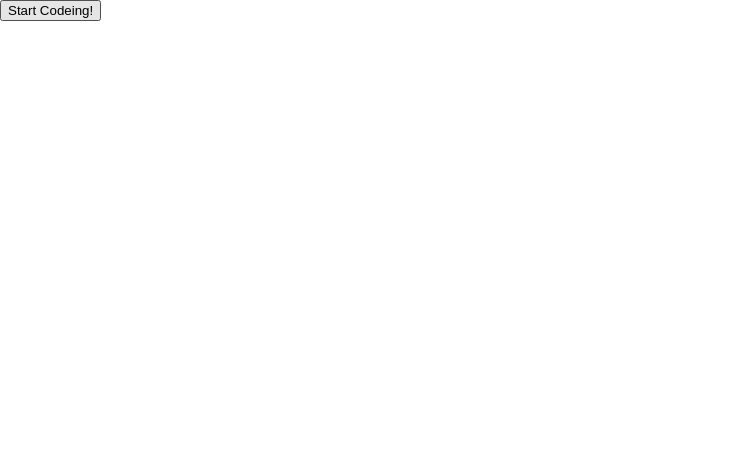
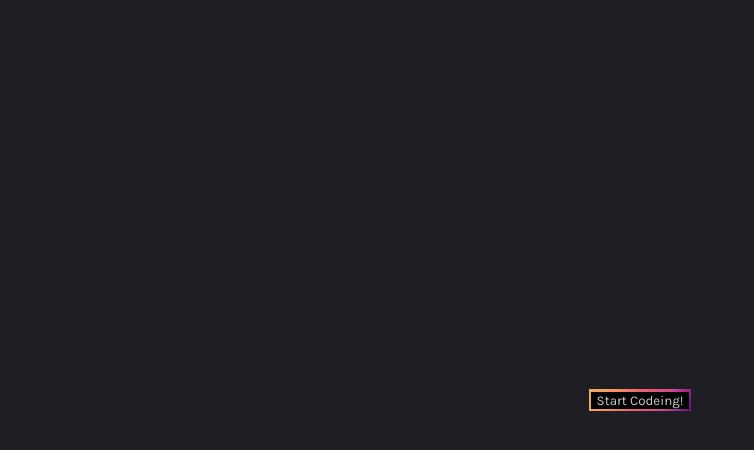
Before and after one commit to AdamXiang/CSS-Challenges, a plain HTML site: page Challenge1/index.html in a window 1280 px wide. Shown: the whole page, without its empty margins (0-754 px from the left). Drawn offline with Linux system fonts and the light colour scheme.

Commit message:
create colorful button

```diff
--- a/Challenge1/index.css
+++ b/Challenge1/index.css
@@ -2,6 +2,8 @@ html,
 body {
   margin: 0;
   padding: 0;
+  background-color: var(--body-bg);
+  font-family: var(--font-family);
 }
 
 :root {
@@ -16,3 +18,61 @@ body {
   --grade-color1: #ce4993;
   --grade-color1: #6a0d83;
 }
+
+.container {
+  display: flex;
+  justify-content: center;
+  align-items: center;
+  height: 100vh;
+}
+
+.button-border {
+  background: linear-gradient(
+    115deg,
+    #eeaf61,
+    #fb9062,
+    #ee5d6c,
+    #ce4993,
+    #6a0d83
+  );
+  padding: 0.7px 2px 2px 2px;
+}
+
+.button {
+  border: none;
+  background: var(--btn-bg);
+  color: var(--btn-color);
+  padding: 1em, 1.5em;
+  font-family: inherit; /* # button element will keep the browser default font, unless you specify */
+  letter-spacing: 0.1 em;
+  /* Another way to do border gradient
+  border-image:  linear-gradient(
+    115deg,
+    #eeaf61,
+    #fb9062,
+    #ee5d6c,
+    #ce4993,
+    #6a0d83
+  );
+  border-image-slice: 1;
+
+  But this way cannot be compatiable with border-raduis
+
+  */
+}
+
+.button-border:hover {
+  background: linear-gradient(
+    230deg,
+    #eeaf61,
+    #fb9062,
+    #ee5d6c,
+    #ce4993,
+    #6a0d83
+  );
+}
+
+.button-border:hover .button {
+  color: var(--btb-color-hover);
+  padding: 1.1em, 1.6em;
+}
--- a/Challenge1/index.html
+++ b/Challenge1/index.html
@@ -3,9 +3,14 @@
   <head>
     <meta charset="UTF-8" />
     <meta name="viewport" content="width=device-width, initial-scale=1.0" />
-    <title>Document</title>
+    <title>Colorful Button</title>
     <link rel="stylesheet" href="index.css" />
     <link rel="preconnect" href="https://fonts.googleapis.com" />
+    <link rel="preconnect" href="https://fonts.gstatic.com" crossorigin />
+    <link
+      href="https://fonts.googleapis.com/css2?family=Karla:ital,wght@0,200..800;1,200..800&display=swap"
+      rel="stylesheet"
+    />
   </head>
   <body>
     <div class="container">
```
